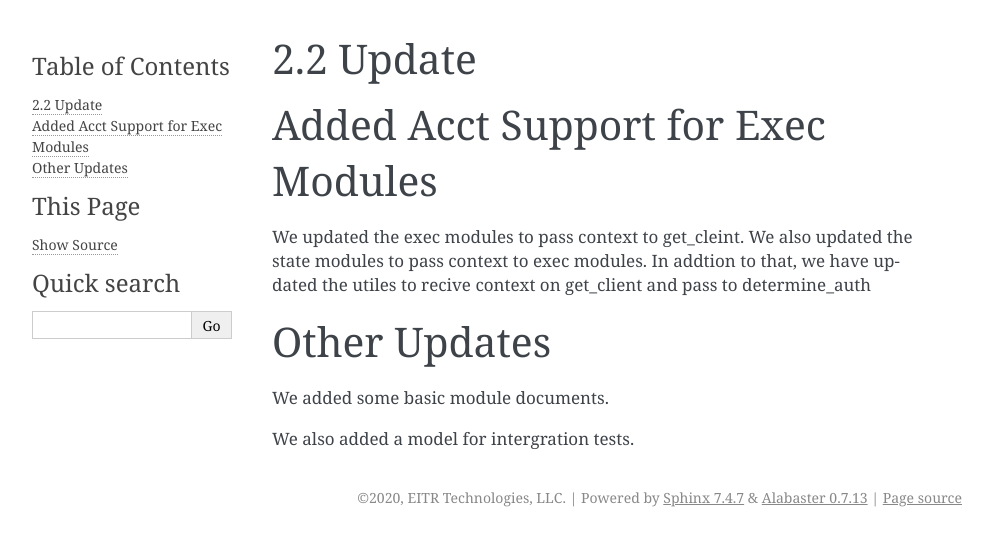
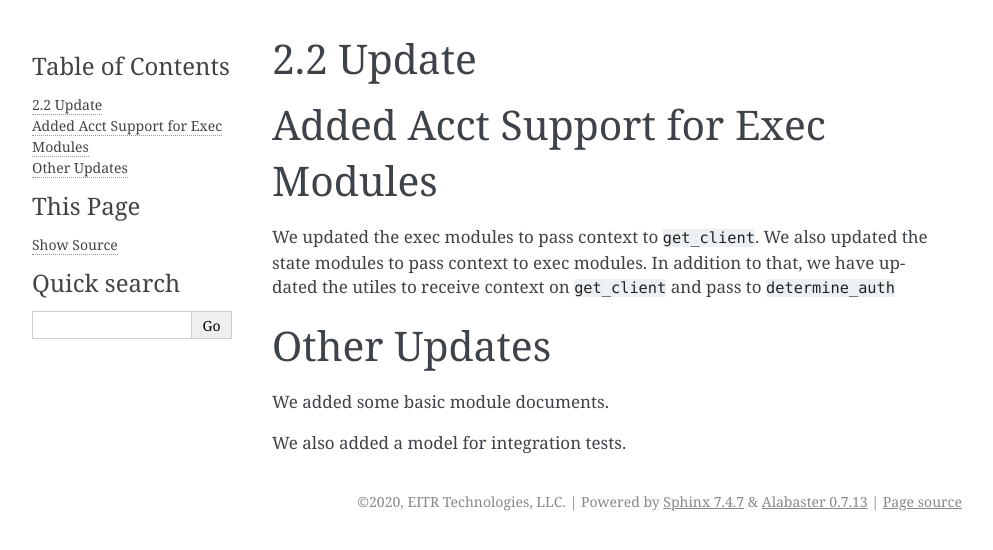
Before and after one commit to eitrtechnologies/idem-azurerm, a Sphinx documentation site: the page built from docs/releases/2.2.rst, in a window 1280 px wide. Shown: the top 550 px of the page, without its empty margins (148-1141 px from the left). Built offline with Sphinx 7.4.7, drawn with Linux system fonts in a browser that asks for light colours; pages that are not in the unit, such as notebooks, are missing from menus.

Commit message:
fixes from the  pull request

```diff
--- a/docs/releases/2.2.rst
+++ b/docs/releases/2.2.rst
@@ -4,13 +4,13 @@
 
 Added Acct Support for Exec Modules
 ===================================
-We updated the exec modules to pass context to get_cleint.
-We  also  updated the state modules to pass context to exec modules.
-In addtion to that, we have  updated the utiles to recive context on get_client and pass to determine_auth
+We updated the exec modules to pass context to ``get_client``.
+We also updated the state modules to pass context to exec modules.
+In addition to that, we have  updated the utiles to receive context on ``get_client`` and pass to ``determine_auth``
 
 Other Updates
 =============
 
 We added some basic module documents.
 
-We also added a model for intergration tests.
+We also added a model for integration tests.
```
Also changed, not shown: README.md (+24 -25 lines).
